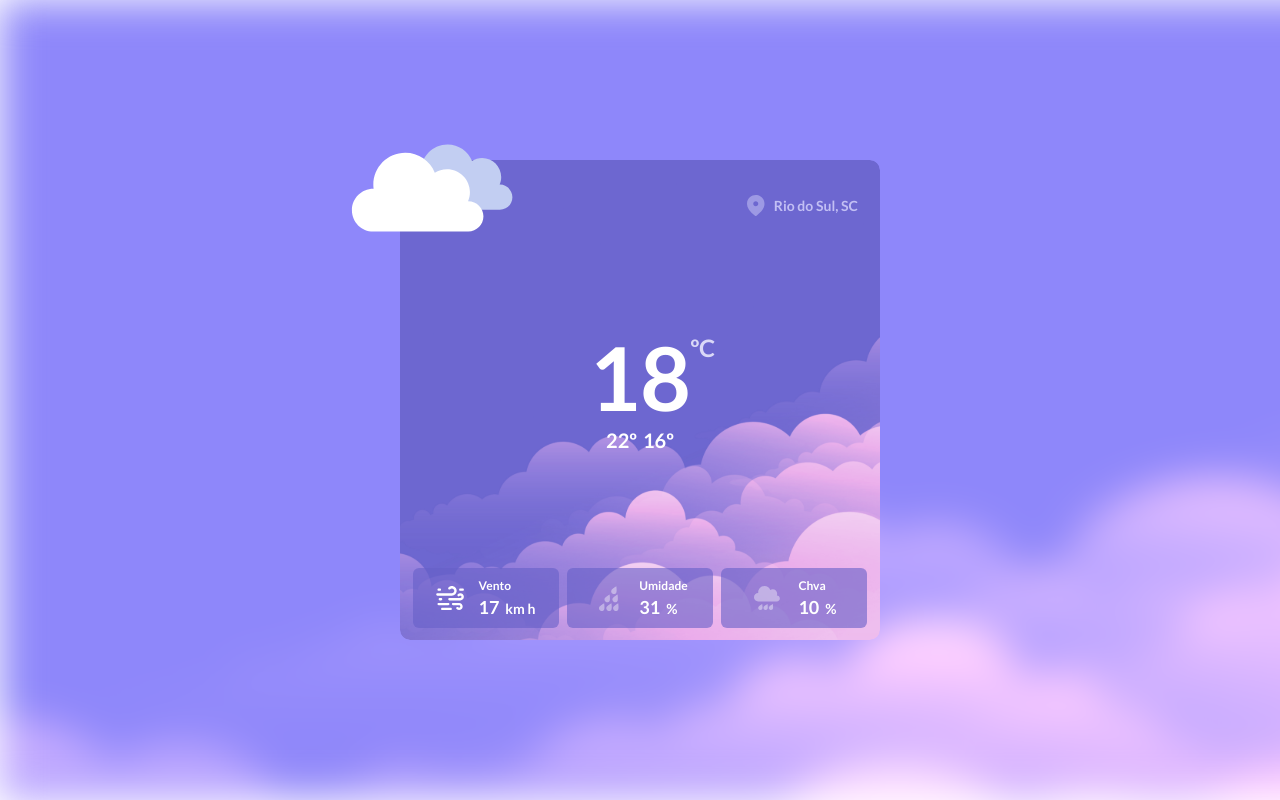
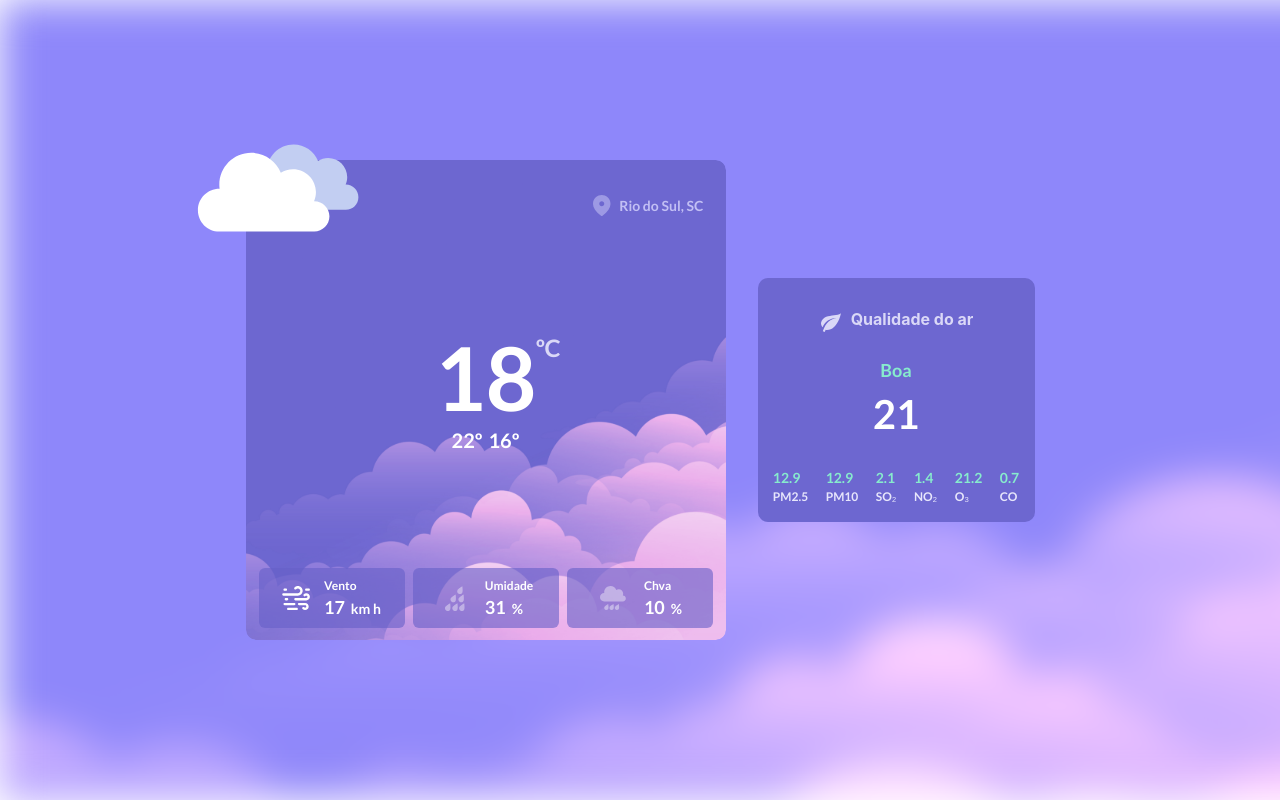
Before and after one commit to jairo-sousa/boracodar-10-weater, a React (Vite) app: page / in a window 1280 px wide. Built offline with nearby package versions, Linux system fonts and the light colour scheme.

Commit message:
style: set AirQuality

```diff
--- a/src/App.tsx
+++ b/src/App.tsx
@@ -1,4 +1,5 @@
 import { Flex } from "@chakra-ui/react";
+import { AirQuality } from "./components/AirQuality/AirQuality";
 import { Temperature } from "./components/Temperature/Temperature";
 
 export function App() {
@@ -10,8 +11,12 @@ export function App() {
 			backgroundSize="cover"
 			justify="center"
 			align="center"
+			gap="3.2rem"
 		>
 			<Temperature />
+			<Flex gap="3.2">
+				<AirQuality />
+			</Flex>
 		</Flex>
 	);
 }
--- /dev/null
+++ b/src/components/AirQuality/AirDetails.tsx
@@ -0,0 +1,61 @@
+import { Flex, Text } from "@chakra-ui/react";
+
+type DetailProps = {
+	value: string;
+	property: string;
+};
+
+function Detail({ value, property }: DetailProps) {
+	return (
+		<Flex direction="column" justify="center">
+			<Text fontSize="1.4rem " color="#87EBCD">
+				{value}
+			</Text>
+			<Text fontSize="1.2rem" fontWeight={400} color="#E7E6FB">
+				{property}
+			</Text>
+		</Flex>
+	);
+}
+
+export function AirDetails() {
+	const detailsData = [
+		{
+			value: "12.9",
+			property: "PM2.5",
+		},
+		{
+			value: "12.9",
+			property: "PM10",
+		},
+		{
+			value: "2.1",
+			property: "SO₂",
+		},
+		{
+			value: "1.4",
+			property: "NO₂",
+		},
+		{
+			value: "21.2",
+			property: "O₃",
+		},
+		{
+			value: "0.7",
+			property: "CO",
+		},
+	];
+	return (
+		<Flex gap="1.75rem">
+			{detailsData.map((detail, i) => {
+				return (
+					<Detail
+						key={`${detail.property} - ${i}`}
+						value={detail.value}
+						property={detail.property}
+					/>
+				);
+			})}
+		</Flex>
+	);
+}
--- /dev/null
+++ b/src/components/AirQuality/AirQuality.tsx
@@ -0,0 +1,33 @@
+import { Flex, Heading, Img, Text } from "@chakra-ui/react";
+import { AirDetails } from "./AirDetails";
+
+export function AirQuality() {
+	return (
+		<Flex
+			direction="column"
+			bg="#6D67D0"
+			w="27.7rem"
+			h="24.4rem"
+			p="3.2rem 1.6rem 1.6rem 1.6rem"
+			borderRadius="1rem"
+			align="center"
+			justify="space-between"
+			pos="relative"
+		>
+			<Flex gap="0.8rem">
+				<Img src="/leaf.svg" />
+				<Heading as="h3" fontSize="1.6rem" color="#DAD8F7">
+					Qualidade do ar
+				</Heading>
+			</Flex>
+			<Flex direction="column" align="center">
+				<Text fontSize="1.8rem" color="#87EBCD">
+					Boa
+				</Text>
+				<Text fontSize="4rem"> 21</Text>
+			</Flex>
+
+			<AirDetails />
+		</Flex>
+	);
+}
```
Also changed, not shown: public/leaf.svg (added).
